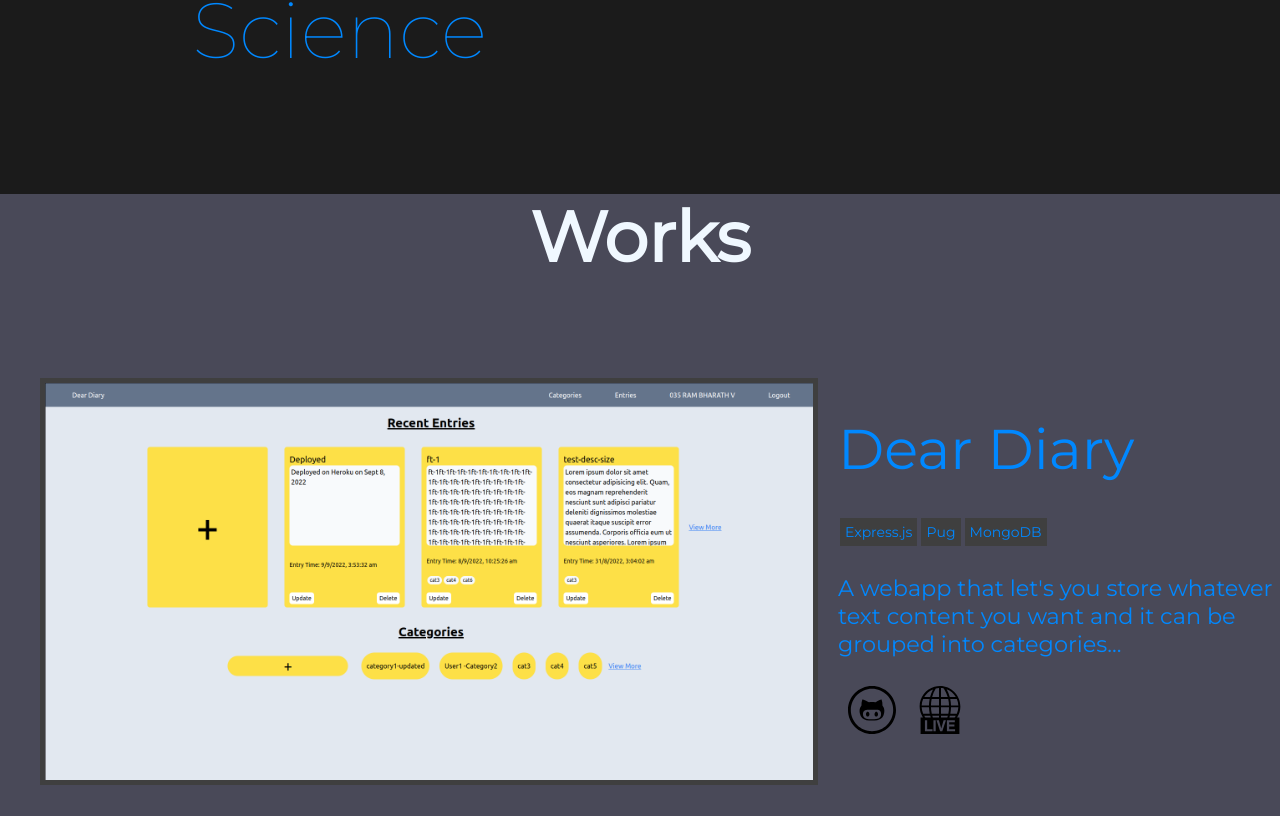
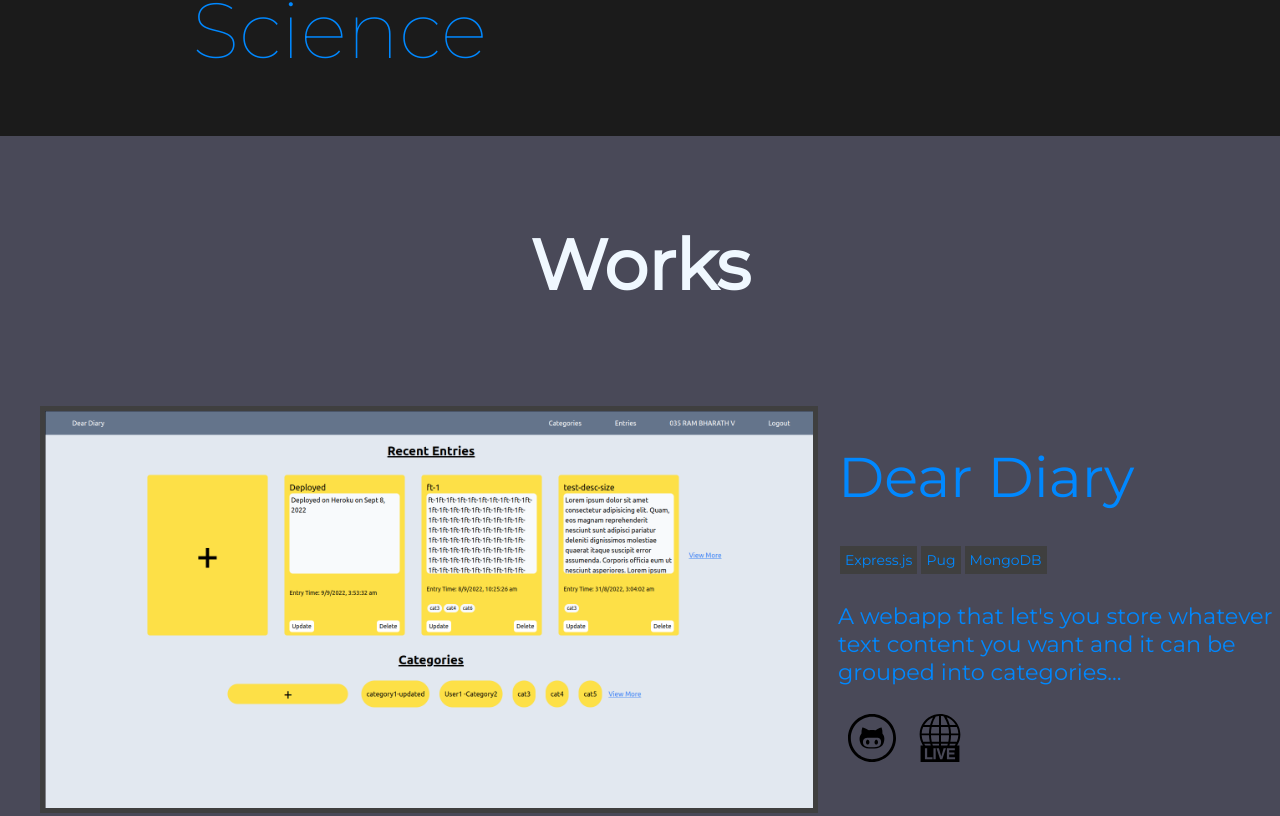
Before and after one commit to RAM-BHARATH/Portfolio, a React (Create React App) app: page / in a window 1280 px wide. Shown: the part 664-1480 px from the top of the page. Built offline with nearby package versions, Linux system fonts and the light colour scheme.

Commit message:
Added padding to works

```diff
--- a/src/styles/style.css
+++ b/src/styles/style.css
@@ -88,6 +88,9 @@ h3{
     text-align: center;
     color: aliceblue;
 } */
+.works{
+    padding-top: 1rem;
+}
 
 
 .project{
```
